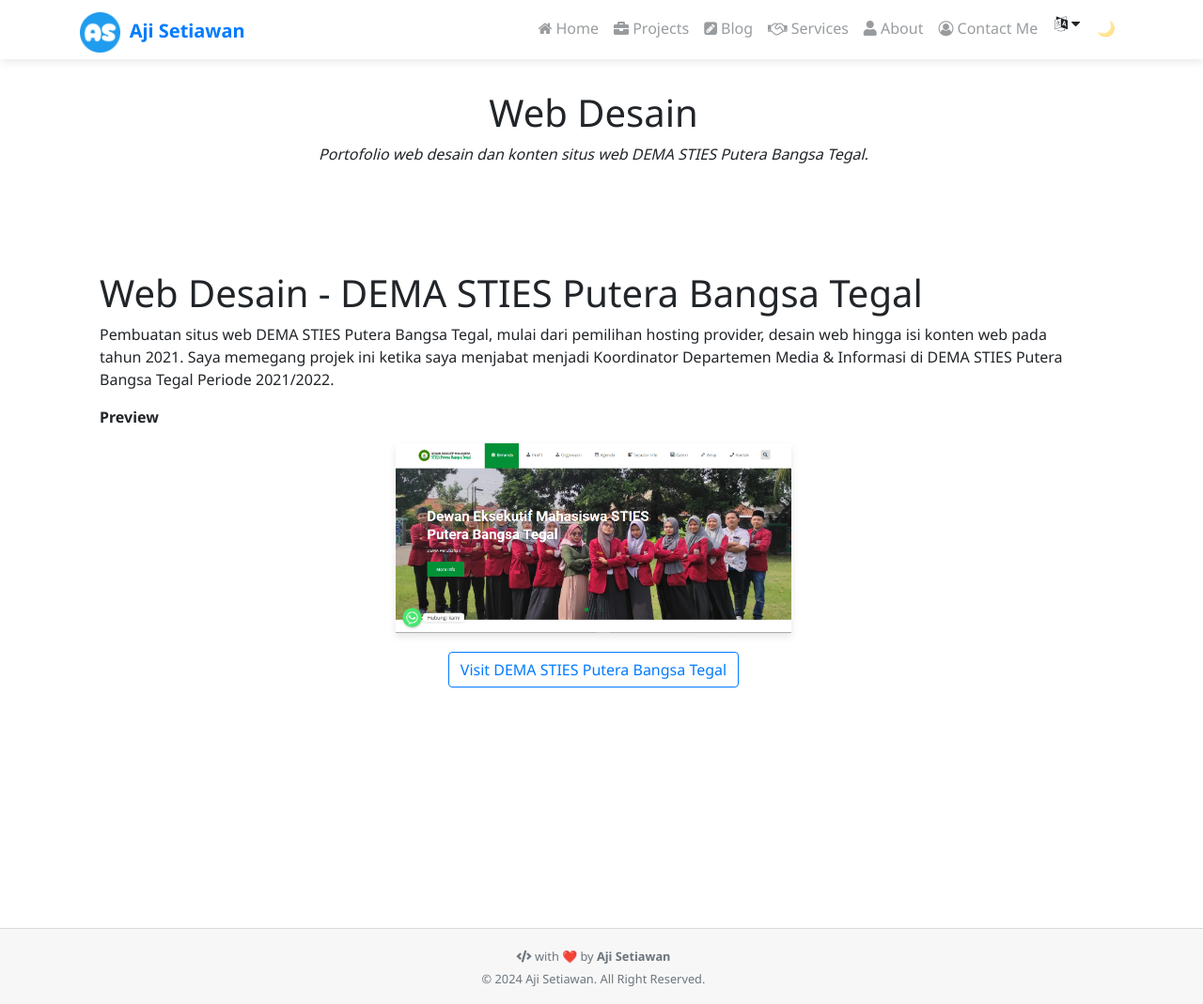
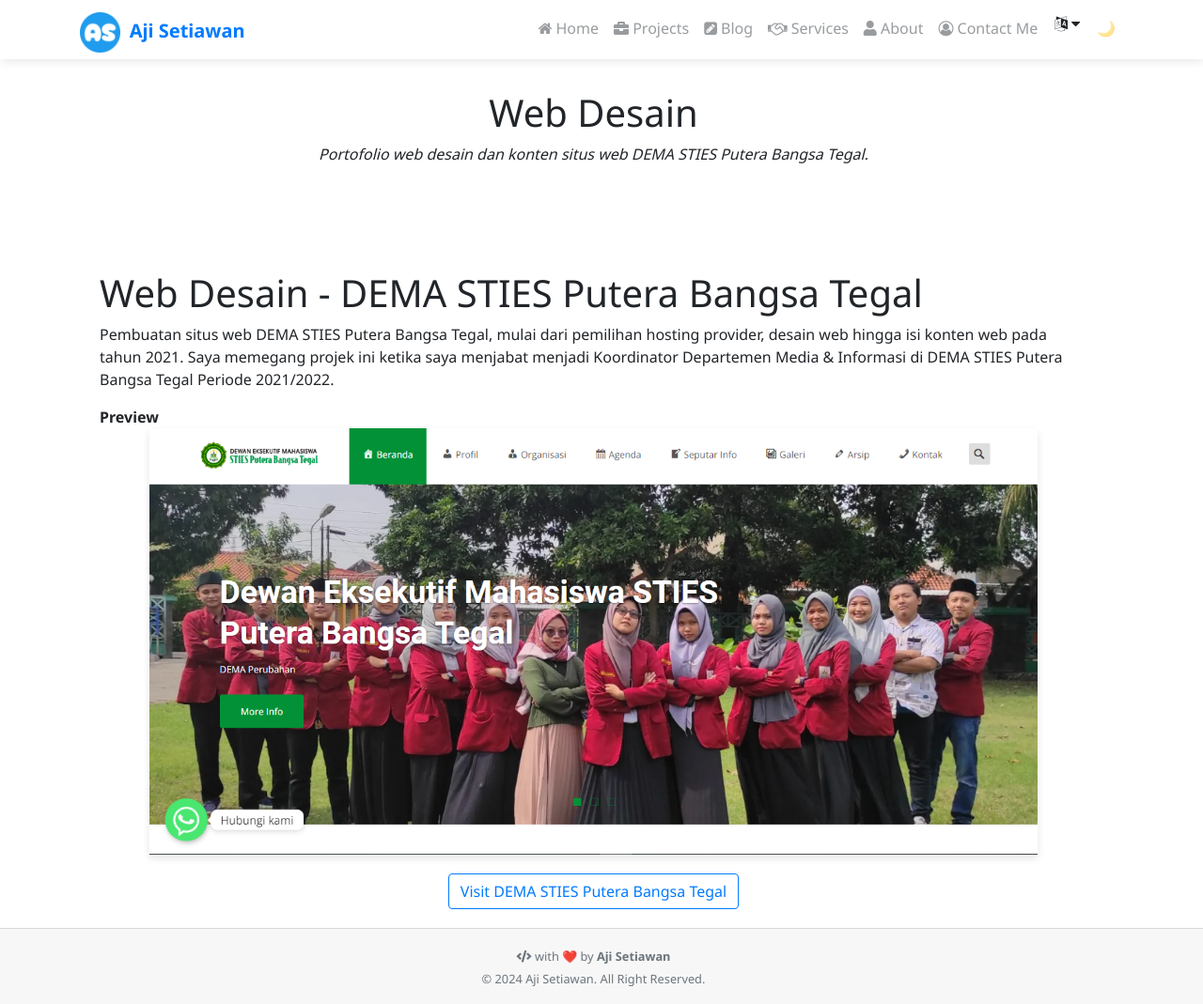
Before and after one commit to ajisetiawan716/ajisetiawan716.github.io, a Jekyll site: the page built from _projects/Web Desain DEMA STIES Putera Bangsa Tegal.md, in a window 1280 px wide and 1069 px high. Shown: the whole window at 94% size. Built offline with Jekyll 4.4.1, drawn with Linux system fonts in a browser that asks for light colours; nearby versions of some CDN libraries; emoji names are drawn with the system emoji font; comment, search, counter and statistics services are not loaded; a style sheet for code colours, icons or effects is not loaded.

Commit message:
Update page.html

```diff
--- a/_layouts/page.html
+++ b/_layouts/page.html
@@ -14,7 +14,7 @@
 	</div>
 </div>
 <article>
-	<div class="col-lg-10 mx-auto mt-5 markdown-body">
+	<div class="col-lg-10 mx-auto mt-5 post-body">
       {{ content }}
         </div>
 </article>
```
